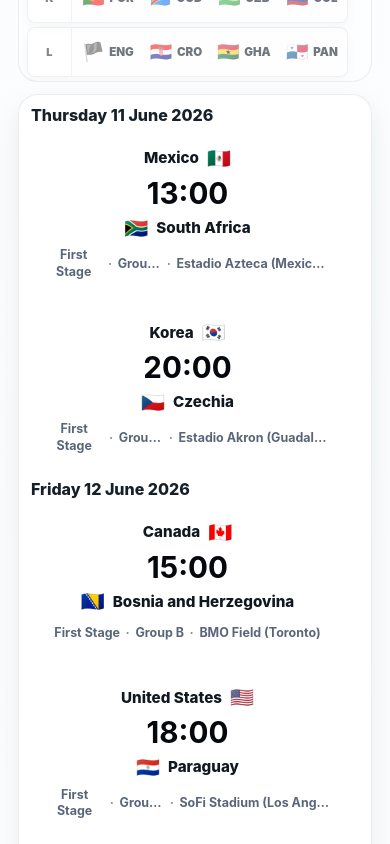
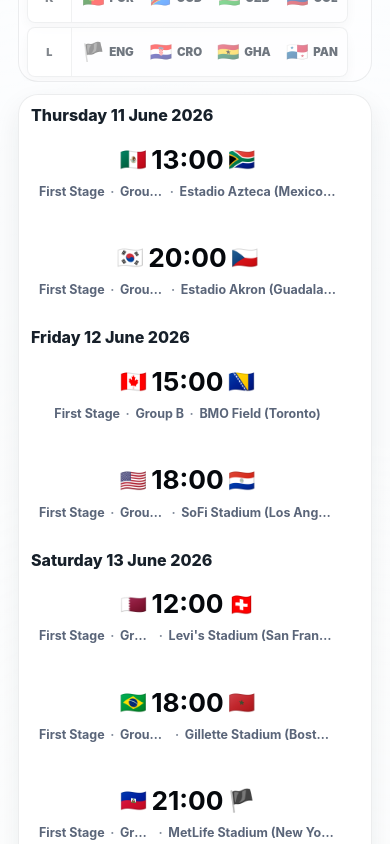
Before and after one commit to AudioStakes/world-cup-2026-atlas, a Preact app: page / in a window 390 px wide. Shown: the part 1080-1924 px from the top of the page. Built offline with nearby package versions, Linux system fonts and the light colour scheme.

Commit message:
Keep narrow match cards on one score row

```diff
--- a/src/styles.css
+++ b/src/styles.css
@@ -913,6 +913,7 @@ select:focus-visible,
 }
 
 .match-list__item {
+  container: match-card / inline-size;
   min-width: 0;
 }
 
@@ -976,6 +977,7 @@ select:focus-visible,
   align-items: center;
   gap: clamp(8px, 2cqi, 18px);
   min-width: 0;
+  white-space: nowrap;
 }
 
 .match-card__team {
@@ -987,6 +989,7 @@ select:focus-visible,
   font-size: clamp(0.95rem, 2.8cqi, 1.32rem);
   font-weight: 760;
   line-height: 1.1;
+  white-space: nowrap;
 }
 
 .match-card__team--home {
@@ -1036,6 +1039,7 @@ select:focus-visible,
   min-inline-size: clamp(86px, 16cqi, 128px);
   color: #05080c;
   line-height: 1;
+  white-space: nowrap;
 }
 
 .match-card__kickoff,
@@ -1097,6 +1101,50 @@ select:focus-visible,
 
 .match-card__a11y {
   display: contents;
+}
+
+@container match-card (inline-size <= 520px) {
+  .match-card__score-row {
+    gap: clamp(5px, 1.4cqi, 8px);
+  }
+
+  .match-card__team {
+    font-size: clamp(0.82rem, 3.1cqi, 0.95rem);
+  }
+
+  .match-card__center {
+    min-inline-size: clamp(68px, 18cqi, 84px);
+  }
+
+  .match-card__kickoff,
+  .match-card__score {
+    font-size: clamp(1.58rem, 8.4cqi, 2rem);
+  }
+}
+
+@container match-card (inline-size <= 390px) {
+  .match-card {
+    padding-inline: 8px;
+  }
+
+  .match-card__score-row {
+    grid-template-columns: minmax(28px, 1fr) auto minmax(28px, 1fr);
+    gap: 4px;
+  }
+
+  .match-card__team-name {
+    display: none;
+  }
+
+  .match-card__team-button,
+  .match-card__team-copy {
+    gap: 0;
+  }
+
+  .match-card__flag {
+    min-inline-size: 28px;
+    font-size: 1.35rem;
+  }
 }
 
 .map-panel {
@@ -1788,30 +1836,6 @@ select:focus-visible,
   font-size: 1.55rem;
 }
 
-@media (max-width: 700px) {
-  .match-card__score-row {
-    grid-template-columns: minmax(0, 1fr);
-    justify-items: center;
-    gap: 8px;
-  }
-
-  .match-card__team,
-  .match-card__team--home,
-  .match-card__team--away {
-    justify-content: center;
-    text-align: center;
-  }
-
-  .match-card__team--home {
-    flex-direction: row;
-  }
-
-  .match-card__team-name,
-  .match-card__meta-line {
-    white-space: normal;
-  }
-}
-
 .map-route-line {
   stroke-width: 2.4;
 }
```
Also changed, not shown: 2 other files (tests, documents, lock files or other folders).
